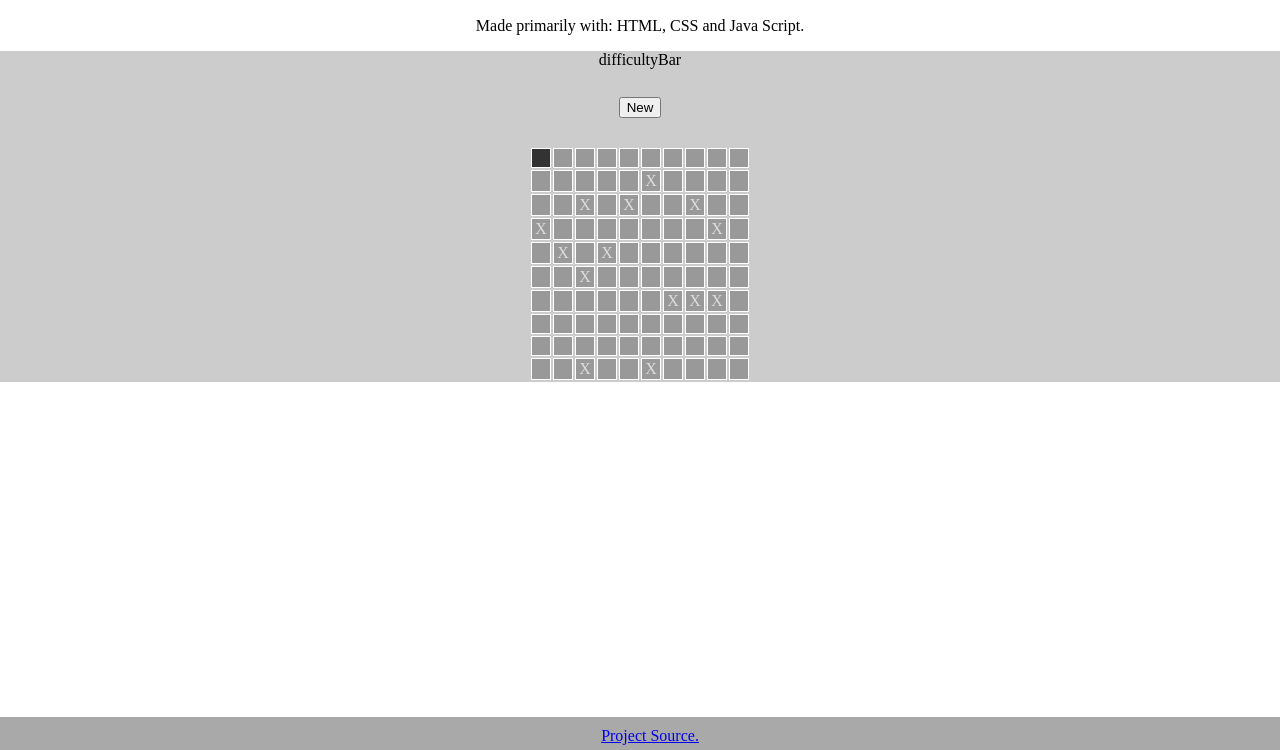
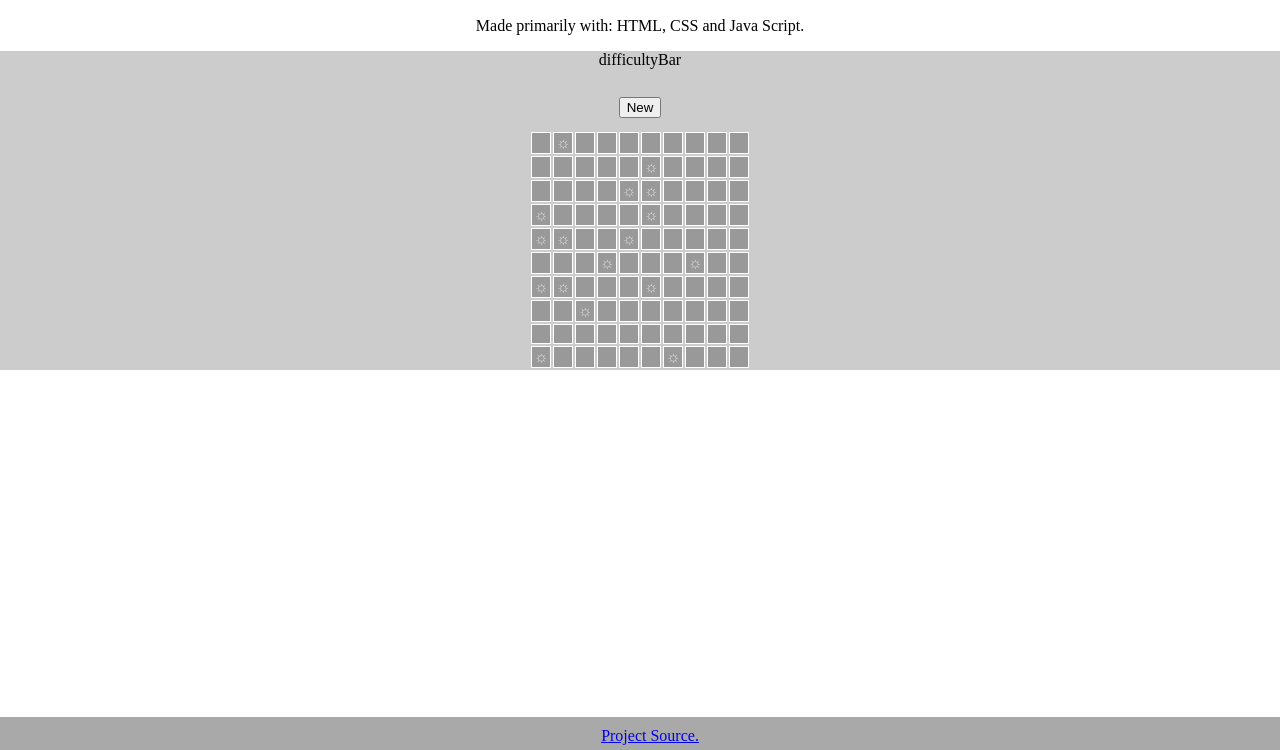
Before and after one commit to Zsombi55/OnlineMinesweeper, a plain HTML site: page index.html in a window 1280 px wide. Both pictures are taken after a click on the element 541 px from the left and 207 px from the top of the page. Shown: the part 50-800 px from the top of the page. Drawn offline with Linux system fonts and the light colour scheme.

Commit message:
Rewrite, 2nd try, with less help.

```diff
--- a/functions.js
+++ b/functions.js
@@ -1,141 +1,105 @@
-var box = document.getElementById("box");
-var testMineView = true;    // For testing.
+var grid = document.getElementById("box");
+var row, col, cell;
+var testMode = true; //For testing. Turn this "true" to see where the mines are.
 
-makeBox();
+var xSize = 10; // horizontal (x axis) cells
+var ySize = 10; // vertical (y axis) cells
+var mCount = 20; // Number of mines.
 
-// Draw the grid like box. Size 10^2 for now.
-function makeBox() {
-    box.innerHTML = ""; // set a blank string as value to the ID-d table element.
+/* function Cell() { // Cell object with relevant attributes.
+    this.mine = true; // Does the cell have a dot?
+    this.revealed = true; // Is the cell revealed?
+} */
 
-    for (var i = 0; i < 10; i++) {
-        row = box.insertRow(i); // insertRow & -Cell are JS functions.
-        for (var j = 0; j < 10; j++) {
-            panel = row.insertCell(j);
-            panel.onclick = function () {   clickPanel(this);    };
+newScene(); // Initialize & show the grid when the page loads.
 
-            var mine = document.createAttribute("data-mine");
-            mine.value = "false";
-            panel.setAttributeNode(mine);
-        }
-    }
-    layMines();
-    document.getElementById("winLose").innerText = "";
+function newScene(){ // Re-initialize & reset the grid when the "New" button is pressed.
+    console.log("new");
+    makeGrid(xSize, ySize); // --- OK ---
+    //makeMines(cell);
+    addMines(); // --- OK ---
+    mapGridMines(); // --- BAD ---
 }
 
-// Add mines randomly.
-function layMines() {
-    // The comparison value is the nr. of mines.
-    for (var i = 0; i < 15; i++) {
-        var row = Math.floor(Math.random() * 10);
-        var column = Math.floor(Math.random() * 10);
-        var panel = box.rows[row].cells[column];
+// Make a generalized 2 dimensional Array with the specified sizes.
+function makeGrid(xSize, ySize){
+    grid.innerHTML = ""; // Set a blank string as value to the ID-d table element.
 
-        panel.setAttribute("data-mine", "true");
-
-        // Mark mines if the condition value is "true".
-        if (testMineView) { panel.innerHTML = "X"; }
-    }
-}
-
-// Reveal all mines by coloring the panel red.
-function showMines() {
-    for (var i = 0; i < 10; i++) {
-        for (var j = 0; j < 10; j++) {
-            var panel = box.rows[i].cells[j];
-
-            if (panel.getAttribute("data-mine") == "true") {
-                panel.className = "mine";
-            }
+    for(var x = 0; x < xSize; x++){
+        row = grid.insertRow(x); // Add /make a row in the grid /table.
+        for(var y = 0; y < ySize; y++){
+            cell = row.insertCell(y); // Make /designate cells /columns in the current row of the grid /table.
+            cell.onclick = function () { clickCell(this); }; // Each cell told what to do if "this" cell is clicked.
         }
     }
 }
 
-function levelStatus() {
-    var isDone = true;  // Is an end (win, loss) reached?
+function clickCell(_cell) { // Patameter ignored ("_") until function made useful.
+    console.log("cell clicked");
+}
 
-    for (var i = 0; i < 10; i++) {
-        for (var j = 0; j < 10; j++) {
-            if (box.rows[i].cells[j].getAttribute("data-mine" == "false") &&
-                box.rows[i].cells[j].innerHTML == "") {
-                isDone = false;
+function addMines(){ //Add mines randomly; set cell attributes accordingly.
+    console.log(cell);
+    // Make the mines.
+    var mine = document.createAttribute("data-mine"); // make custom attribute.
+    mine.value = "false"; // Add a value to this attribute.
+    cell.setAttributeNode(mine); // Attach this attribute to the cell object.
+
+    for (var x = 0; x < mCount; x++) {
+        row = Math.floor(Math.random() * 10);
+        col = Math.floor(Math.random() * 10);
+        cell = grid.rows[row].cells[col];
+        cell.setAttribute("data-mine", "true");
+        if (testMode) cell.innerHTML = "&#9788;"; // Show the planted mines; for testing ?
+    }
+}
+
+function mapGridMines() {
+    var mineNumber = document.createAttribute("data-number");
+    mineNumber.value = "false";
+    cell.setAttributeNode(mineNumber);
+
+    for (var x = 0; x < xSize; x++) {
+        for (var y = 0; y < ySize; y++) {
+            /* console.log(`Top.... left: ${x-1} , ${y-1} ; middle: ${x-1} , ${y} ; right: ${x-1} , ${y+1} \n` +
+                        `Center. left: ${x} , ${y-1} ; middle: ${x} , ${y} ; right: ${x} , ${y+1} \n` +
+                        `Bottom. left: ${x+1} , ${y-1} ; middle: ${x+1} , ${y} ; right: ${x+1} , ${y+1}`); */
+            console.log(cell);
+            //if(cell.hasAttribute("data-mine", "true")) {
+            if(!cell.hasAttribute("data-mine")) {
+                console.log("Empty, checking..");
+                countAround();
+            }
+            else { console.log("Has mine."); }
         }
     }
 }
+                    //      -------- see v0 for this part, use "grid." to check what cells have what attributes ! -----
 
-    if (isDone) {
-        console.warn("Won!");
-        document.getElementById("winLose").innerText = "You have won!";
-        showMines();
-    }
-}
+function countAround() { // Go through the grid; count mine aroung each cell.
+    var counter = 0;
 
-// Panel clicking event handler.
-function clickPanel(panel) {
-    if (panel.getAttribute("data-mine") == "true") {
-        showMines();
-        console.warn("Lost!");
-        document.getElementById("winLose").innerText = "You have lost!";
-    } else {
-        panel.className = "clicked";
-        countMines(panel);
+    for (var x = -1; x < 2; x++) {
+        for (var y = -1; y < 2; y++) {
+            console.log(`Checking neighbor: ${x} , ${y}`);
 
-        // Count and show the nr. of all adjacent mines.
-        var amount = 0;
-        var panelRow = panel.parentNode.rowIndex;   // row- & cellIndex are JS variables.
-        var panelColumn = panel.cellIndex;
-
-        for (var i = Math.max(panelRow - 1, 0); i <= Math.min(panelRow + 1, 9); i++) {
-            for (var j = Math.max(panelColumn - 1, 0); j <= Math.min(panelColumn + 1, 9); j++) {
-                if (box.rows[i].cells[j].getAttribute("data-mine") == "true") {
-                    amount++;
+            // --check IF the current cell [x,y] has the Attribute of "data-mine" or not;
+            // --if yes, then increment the "counter" by 1.
+            if(cell.hasAttribute("data-mine") == "true") {
+                counter++;
             }
         }
     }
-        panel.innerHTML = amount;
-        if (amount == 0) {
-            // Show all adjacent safe panels.
-            for (var i = Math.max(panelRow - 1, 0); i <= Math.min(panelRow + 1, 9); i++) {
-                for (var j = Math.max(panelColumn - 1, 0);  j <= Math.min(panelColumn + 1, 9); j++) {
-                    // This is a Recursive call.
-                    if (box.rows[i].cells[j].innerHTML == "") {
-                        clickPanel(box.rows[i].cells[j]);
+    // --IF the "counter" is larger than 0, add that to the table cell as value and mark it as "numbered",
+    // --if not, then mark the cell "empty".
+    if(counter > 0) {
+        cell.innerHTML = counter;
+        cell.removeAttribute("data-mine");
+        cell.setAttribute("data-number", "true");
     }
-                }
-            }
-        }
-        levelStatus();
-    }
+    else {cell.innerHTML = "0";}
+    console.log("Counter: " + counter);
 }
 
-/*
-// Count and show the nr. of all adjacent mines.
-function countMines(panel) {
-    var amount = 0;
-    var panelRow = panel.parentNode.rowIndex;   // row- & cellIndex are JS variables.
-    var panelColumn = panel.cellIndex;
-
-    for (var i = Math.max(panelRow - 1, 0); i <= Math.min(panelRow + 1, 9); i++) {
-        for (var j = Math.max(panelColumn - 1, 0); j <= Math.min(panelColumn + 1, 9); j++) {
-            if (box.rows[i].cells[j].getAttribute("data-mine") == "true") {
-                amount++;
-            }
-        }
-    }
-    panel.innerHTML = amount;
-    if (amount == 0) {
-        showSafe(panelRow, panelColumn);
-    }
-    levelStatus();
-}
-
-// Show all adjacent safe panels.
-function showSafe(panelRow, panelColumn) {
-    for (var i = Math.max(panelRow - 1, 0); i <= Math.min(panelRow + 1, 9); i++) {
-        for (var j = Math.max(panelColumn - 1, 0);  j <= Math.min(panelColumn + 1, 9); j++) {
-            // This is a Recursive call.
-            if (box.rows[i].cells[j].innerHTML == "") {
-                clickPanel(box.rows[i].cells[j]);
-            }
-        }
-    }
-} */
+// white flag &#9872;
+// black flag &#9873;
--- a/index.html
+++ b/index.html
@@ -30,13 +30,13 @@
 
 			<div id="sessionControls">
 				<!-- "Leftover points" counter, "elapsed time" counter (min. & sec.; "mm:ss"), "new session" button. -->
-				<button id="newBtn" onclick="makeBox();">New</button> <!--TODO: add smiley code, based on game status & onclick event.-->
+				<button id="newBtn" onclick="newScene();">New</button> <!--TODO: add smiley code, based on game status & onclick event.-->
 			</div>
 
 			<div id="panelsBox">
-				<p id="winLose"></p>
 				<!-- The panels, min. size: 10 x 10. -->
 				<table id="box"></table> <!--Generated content.-->
+				<p id="winLose"></p>
 			</div>
 		</div>
 
```
Also changed, not shown: 1 other file. Lines whose indentation alone changed are shown as unchanged.
